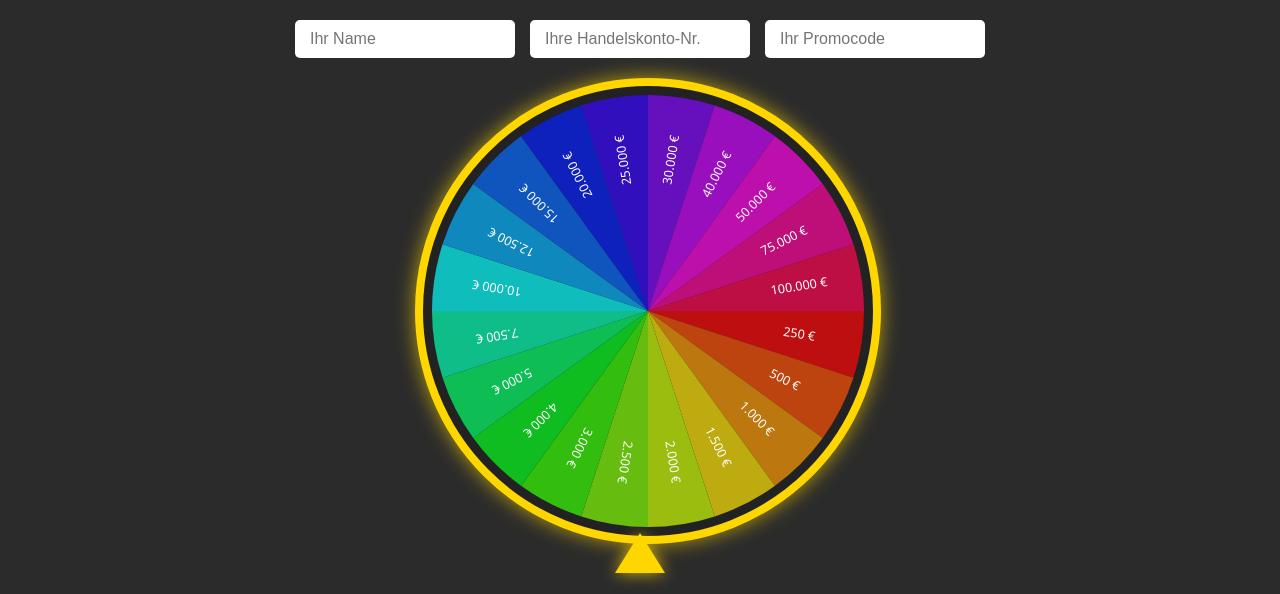
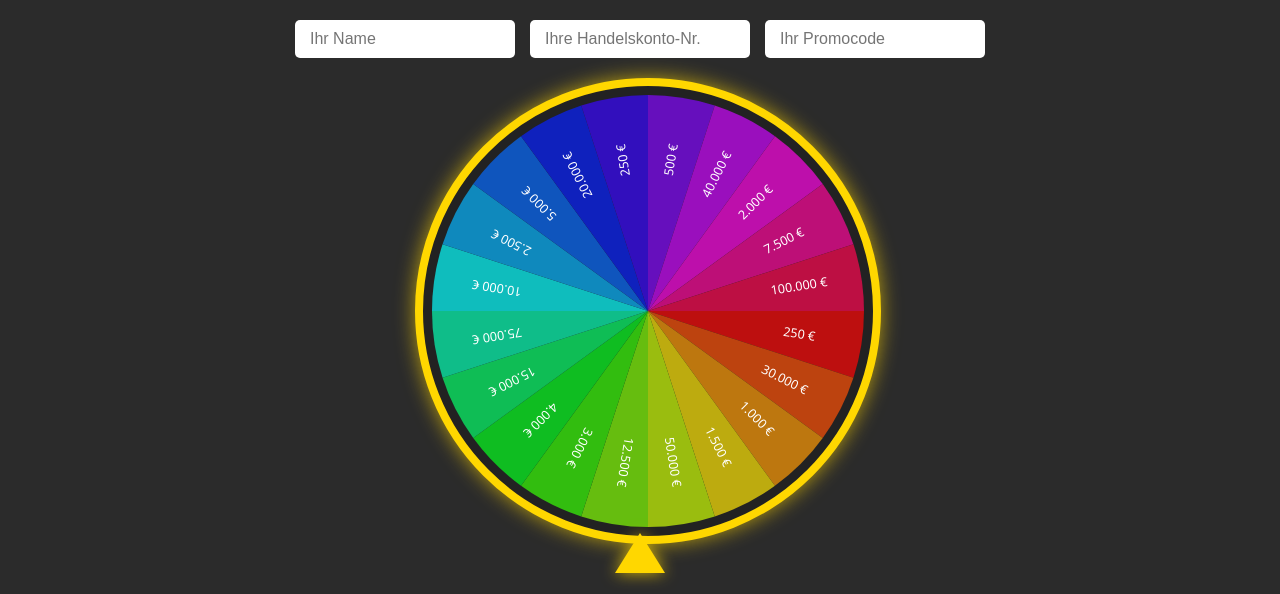
Before and after one commit to Stefan-bau/firmenjubilaeum, a plain HTML site: page index.html in a window 1280 px wide. Shown: the top 594 px of the page. Drawn offline with Linux system fonts and the light colour scheme.

Commit message:
Update index.html

```diff
--- a/index.html
+++ b/index.html
@@ -228,9 +228,9 @@
 
 <script>
   const prizes = [
-    "250 €", "500 €", "1.000 €", "1.500 €", "2.000 €", "2.500 €", "3.000 €", "4.000 €",
-    "5.000 €", "7.500 €", "10.000 €", "12.500 €", "15.000 €", "20.000 €", "25.000 €",
-    "30.000 €", "40.000 €", "50.000 €", "75.000 €", "100.000 €"
+    "250 €", "30.000 €", "1.000 €", "1.500 €", "50.000 €", "12.500 €", "3.000 €", "4.000 €",
+    "15.000 €", "75.000 €", "10.000 €", "2.500 €", "5.000 €", "20.000 €", "250 €",
+    "500 €", "40.000 €", "2.000 €", "7.500 €", "100.000 €"
   ];
 
   const colors = Array.from({ length: prizes.length }, (_, i) =>
```
